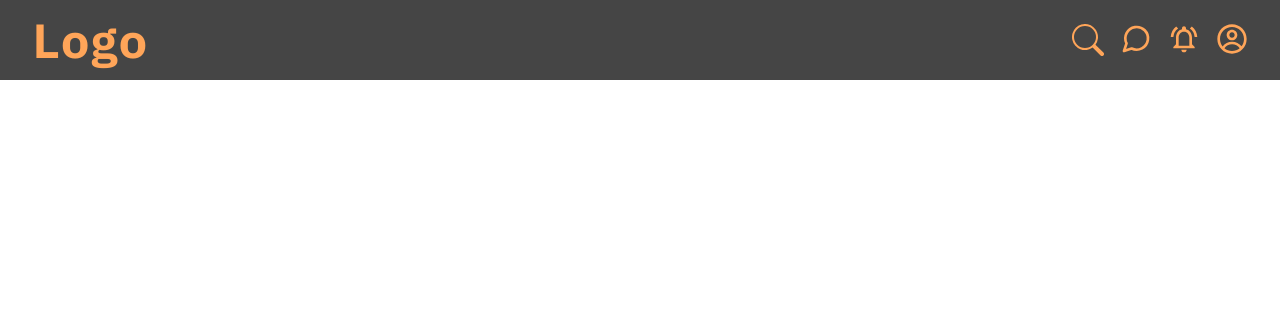
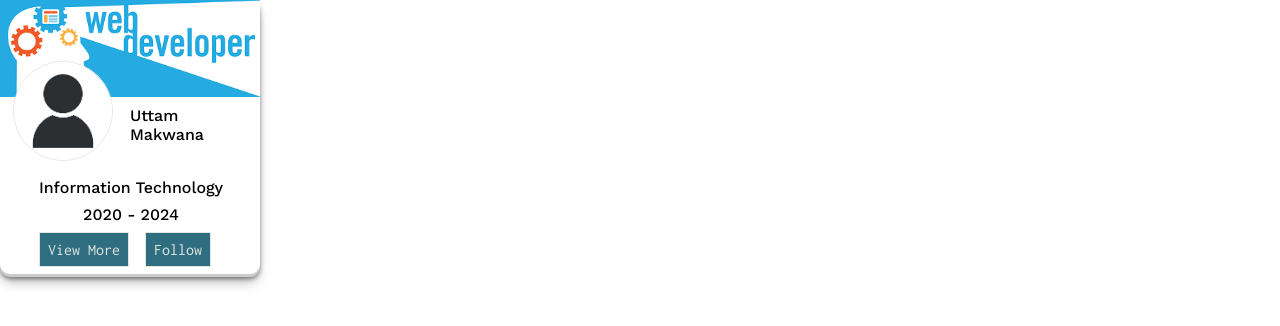
Before and after one commit to uttamakwana/glp-website, a React (Vite) app: page / in a window 1280 px wide. Shown: the top 326 px of the page. Built offline with nearby package versions, Linux system fonts and the light colour scheme; a web font is replaced by a local one.

Commit message:
Complete with Card container and ready to implement it

```diff
--- a/src/App.jsx
+++ b/src/App.jsx
@@ -2,6 +2,7 @@ import React, { useState, useEffect } from "react";
 import "./App.css";
 import Home from "./pages/Home/Home";
 import ThemeProvider from "./constants/ThemeProvider";
+import Card from './containers/Card/Card'
 
 function App() {
   return (
@@ -10,9 +11,11 @@ function App() {
           -> Header, Footer, Feeds, College Details
       */}
       {/* <ThemeProvider /> */}
-      <Home />
+      {/* <Home /> */}
       {/* Auth page, where all the Login, Register stuff will be held */}
-      <ThemeProvider />
+      {/* <ThemeProvider /> */}
+
+      <Card />
     </div>
   );
 }
--- a/src/constants/ThemeProvider.jsx
+++ b/src/constants/ThemeProvider.jsx
@@ -2,7 +2,7 @@ import React, { useState, useEffect } from "react";
 import "./themeprovider.css";
 
 const ThemeProvider = () => {
-  const [theme, setTheme] = useState("orange");
+  const [theme, setTheme] = useState("light");
 
   useEffect(() => {
     if (theme === "light") {
--- /dev/null
+++ b/src/constants/images.js
@@ -0,0 +1,4 @@
+import CardCover from "../assets/card-cover.png";
+import User from "../assets/user.png";
+
+export { CardCover, User };
--- a/src/containers/Card/Card.jsx
+++ b/src/containers/Card/Card.jsx
@@ -0,0 +1,43 @@
+import React from "react";
+import { CardCover, User } from "../../constants/images";
+import "./card.css";
+const Card = () => {
+  return (
+    <>
+      <main className="card-container">
+        <main className="card-container__card">
+          <figure className="card-container__card__cover-image">
+            <img src={CardCover} alt="alt" />
+          </figure>
+          <main className="card-container__card__content">
+            <div className="card-container__card__content--pos-absolute">
+              <figure className="card-container__card__content__logo">
+                <img src={User} alt="alt" />
+              </figure>
+            </div>
+            <div className="card-container__card__content--pos-absolute">
+              <div className="card-container__card__content__name">
+                <p>Uttam</p>
+                <p>Makwana</p>
+              </div>
+            </div>
+            <div className="card-container__card__content--pos-absolute">
+              <div className="card-container__card__content__academic-info">
+                <p>Information Technology</p>
+                <p>2020 - 2024</p>
+              </div>
+            </div>
+            <div className="card-container__card__content--pos-absolute">
+              <div className="card-container__card__content__buttons">
+                <button>View More</button>
+                <button>Follow</button>
+              </div>
+            </div>
+          </main>
+        </main>
+      </main>
+    </>
+  );
+};
+
+export default Card;
--- a/src/containers/Card/card.css
+++ b/src/containers/Card/card.css
@@ -0,0 +1,93 @@
+.card-container {
+  position: relative;
+  max-width: 260px;
+  border-radius: 10px;
+  /* box-shadow: rgba(100, 100, 111, 0.2) 0px 7px 29px 0px; */
+
+  /* box-shadow: rgba(0, 0, 0, 0.19) 0px 10px 20px, rgba(0, 0, 0, 0.23) 0px 6px 6px; */
+
+  box-shadow: rgba(0, 0, 0, 0.4) 0px 2px 4px, rgba(0, 0, 0, 0.3) 0px 7px 13px -3px, rgba(0, 0, 0, 0.2) 0px -3px 0px inset;
+}
+
+.card-container__card {
+  display: flex;
+  flex-direction: column;
+}
+
+.card-container__card__cover-image {
+  height: 40%;
+}
+
+.card-container__card__cover-image img {
+  display: block;
+  max-width: 100%;
+  max-height: 100%;
+  object-fit: contain;
+}
+
+.card-container__card__content {
+  display: flex;
+  flex-direction: column;
+  position: relative;
+  height: 180px;
+}
+
+.card-container__card__content__logo {
+  height: 100px;
+  width: 100px;
+  border-radius: 50%;
+  border: 1px solid var(--sixty-pr-color);
+  position: absolute;
+  top: -20%;
+  left: 5%;
+}
+
+.card-container__card__content__logo img {
+  display: block;
+  max-width: 100%;
+  max-height: 100%;
+  border-radius: 50%;
+  object-fit: contain;
+}
+
+.card-container__card__content__name {
+  position: absolute;
+  top: 5%;
+  left: 50%;
+}
+
+.card-container__card__content__academic-info {
+  position: absolute;
+  top: 45%;
+  left: 15%;
+  display: flex;
+  flex-direction: column;
+  gap: 0.5rem;
+}
+
+.card-container__card__content__academic-info p:nth-child(2) {
+  text-align: center;
+}
+
+.card-container__card__content__buttons {
+  position: absolute;
+  display: flex;
+  justify-content: center;
+  align-items: center;
+  gap: 1rem;
+  top: 75%;
+  left: 15%;
+}
+
+.card-container__card__content__buttons button {
+  padding: 0 1rem;
+  border: 1px solid var(--sixty-pr-color);
+  color: var(--sixty-pr-color);
+  background-color: var(--ten-pr-color);
+  padding: 0.5rem;
+}
+
+p{
+    font-weight: 500;
+    font-family: 'Work Sans', sans-serif;
+}
```
Also changed, not shown: src/assets/card-cover.png (added), src/assets/user.png (added).
